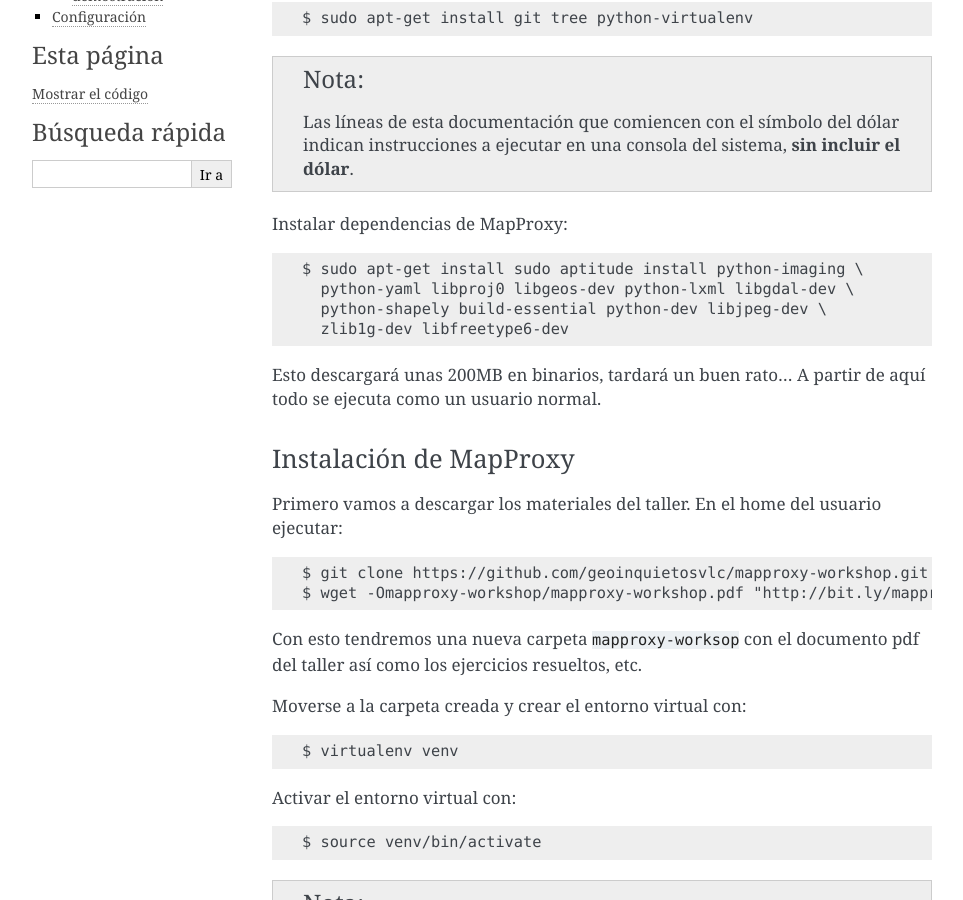
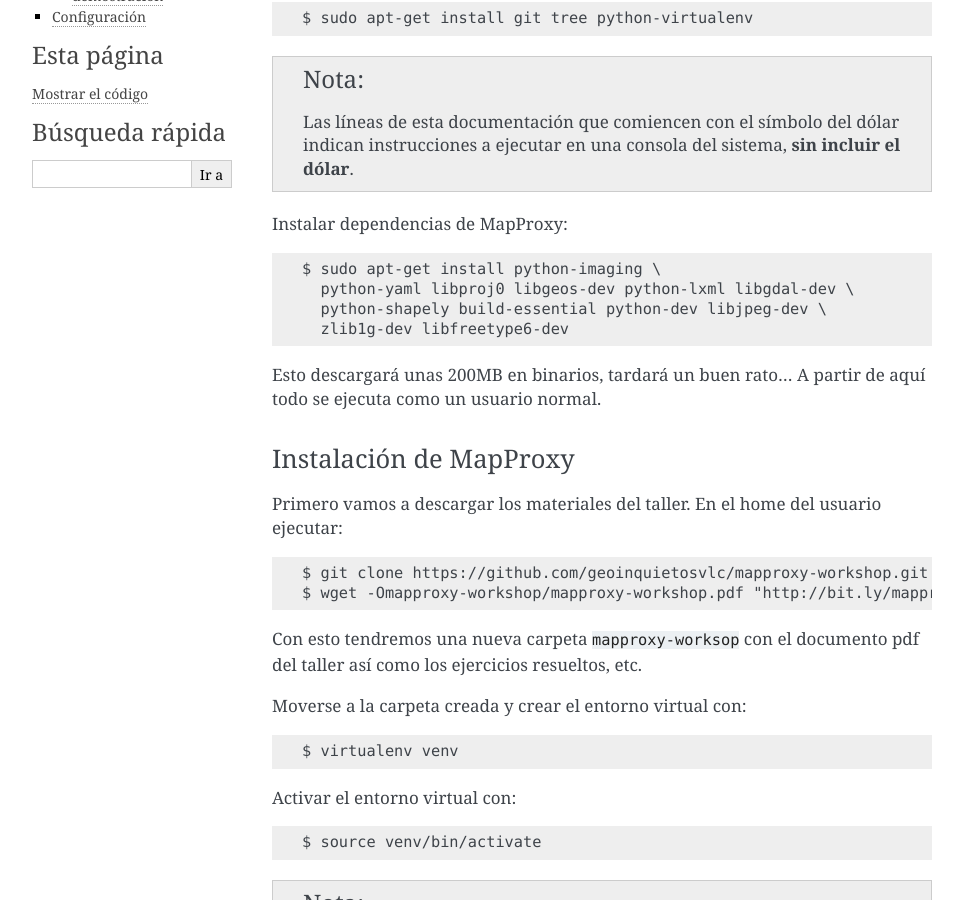
Before and after one commit to geoinquietosvlc/mapproxy-workshop, a Sphinx documentation site: the page built from doc/source/instalacion-configuracion.rst, in a window 1280 px wide and 900 px high, scrolled down 334 px. Shown: the whole window, without its empty margins (148-1111 px from the left). Built offline with Sphinx 7.4.7, drawn with Linux system fonts in a browser that asks for light colours.

Commit message:
Primer commit, .gitignore para *~ y typo en instalacion-configuracion

```diff
--- a/doc/source/instalacion-configuracion.rst
+++ b/doc/source/instalacion-configuracion.rst
@@ -17,7 +17,7 @@
 
 Instalar dependencias de MapProxy::
 
-  $ sudo apt-get install sudo aptitude install python-imaging \
+  $ sudo apt-get install python-imaging \
     python-yaml libproj0 libgeos-dev python-lxml libgdal-dev \
     python-shapely build-essential python-dev libjpeg-dev \
     zlib1g-dev libfreetype6-dev
```
Also changed, not shown: 1 other file.
